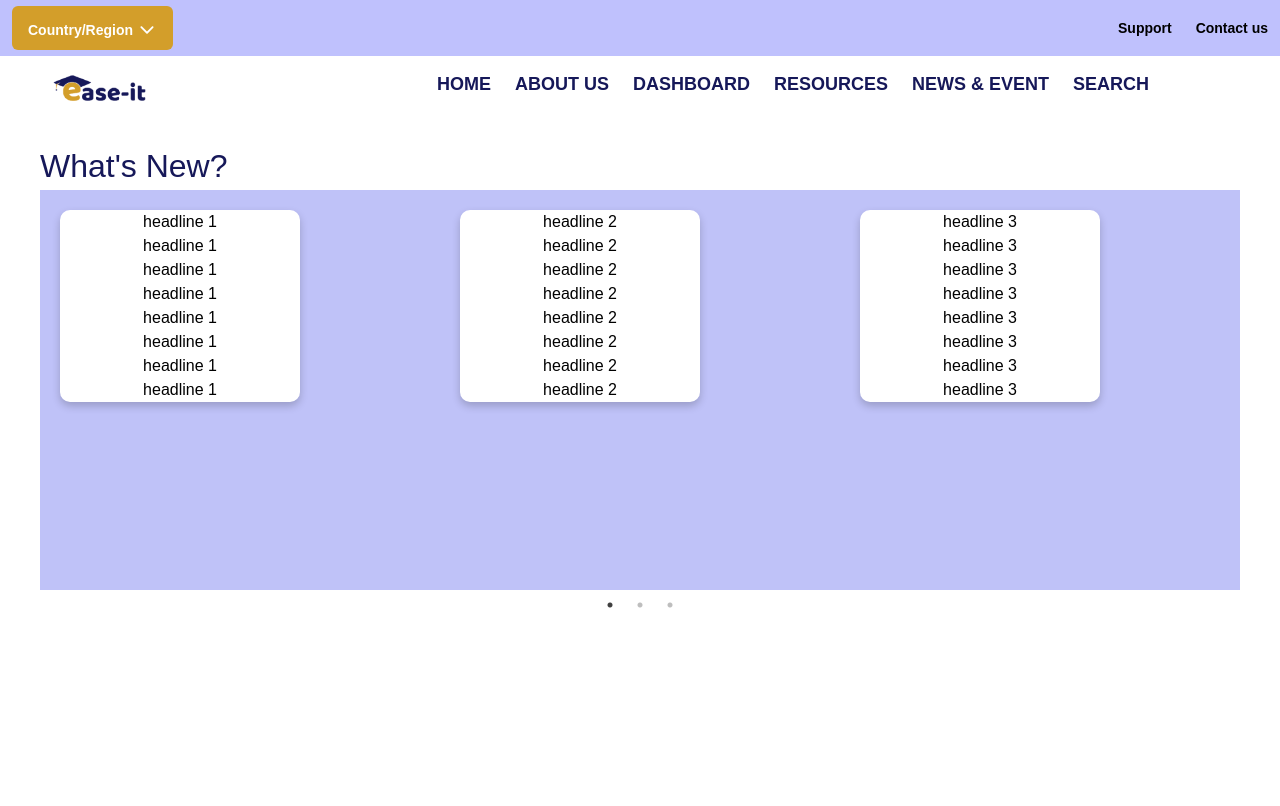
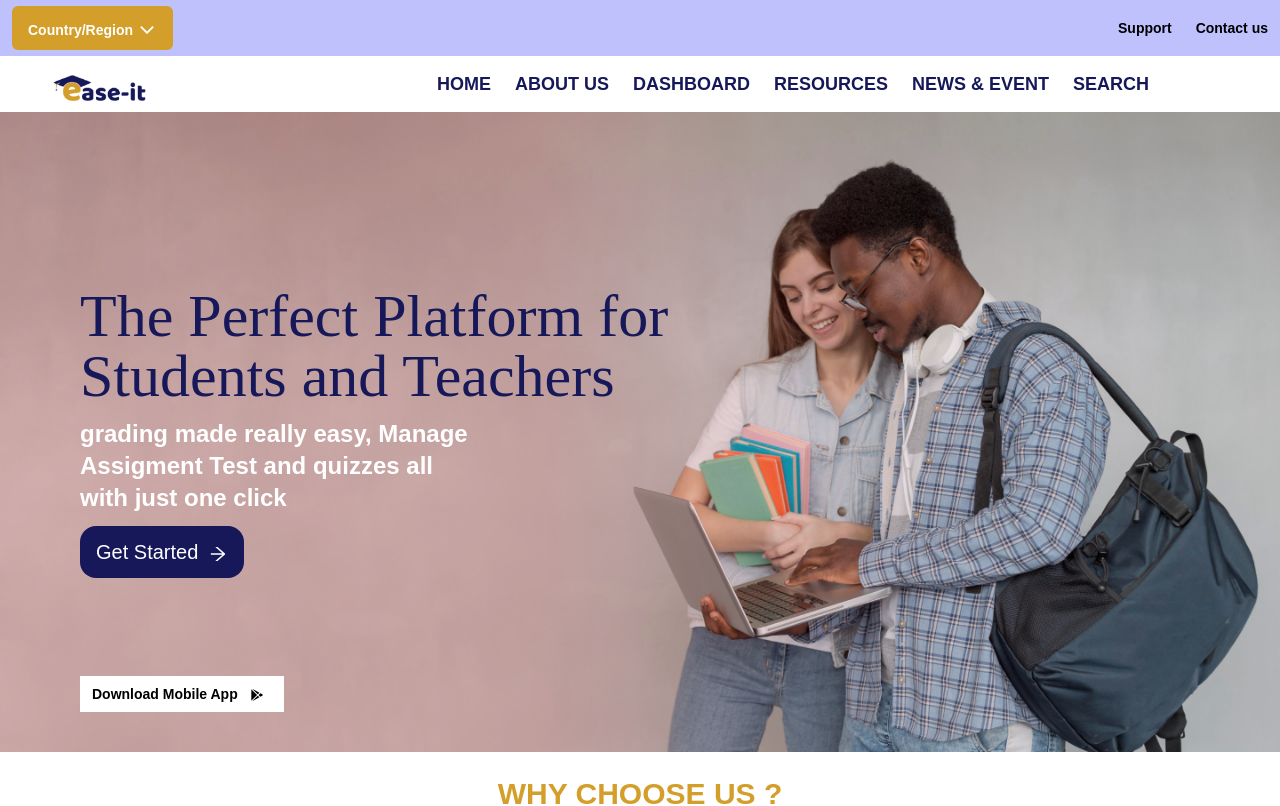
Before and after one commit to ease-it/ease-it-frontend, a React (Create React App) app: page / in a window 1280 px wide. Shown: the top 806 px of the page. Built offline with nearby package versions, Linux system fonts and the light colour scheme.

Commit message:
Added the redirects file to enable routing on netlify

```diff
--- a/package.json
+++ b/package.json
@@ -9,6 +9,8 @@
     "react": "^17.0.2",
     "react-dom": "^17.0.2",
     "react-icons": "^4.3.1",
+    "react-router": "^6.2.1",
+    "react-router-dom": "^6.2.1",
     "react-scripts": "5.0.0",
     "react-slick": "^0.28.1",
     "tailwind": "^4.0.0",
--- a/src/assets/css/components/CustomSlide.css
+++ b/src/assets/css/components/CustomSlide.css
@@ -18,3 +18,10 @@
     text-align: center;
     margin: auto;
 }
+
+@media (max-width:600px)
+{
+    .card{
+
+    }
+}
--- a/src/components/CustomSlide.js
+++ b/src/components/CustomSlide.js
@@ -4,15 +4,8 @@ import "../assets/css/components/CustomSlide.css"
 const CustomSlide = ({ title, ...props }) => {
     return (
         <div {...props}>
-            <div className='card'>
-                <h2 className='card-title'>{title}</h2>
-                <h2 className='card-title'>{title}</h2>
-                <h2 className='card-title'>{title}</h2>
-                <h2 className='card-title'>{title}</h2>
-                <h2 className='card-title'>{title}</h2>
-                <h2 className='card-title'>{title}</h2>
-                <h2 className='card-title'>{title}</h2>
-                <h2 className='card-title'>{title}</h2>
+            <div className='card block'>
+                <h2 className='card-title' >{title}</h2>
             </div>
 
 
--- a/src/components/GetStarted.js
+++ b/src/components/GetStarted.js
@@ -5,8 +5,8 @@ import '../assets/css/components/GetStarted.css'
 const GetStarted = () => {
     return (
         <>
-            <div className="get-started  w-full flex flex-col px-4 md:px-10 justify-center py-3  ">
-                <div className='md:px-10'>
+            <div className="get-started relative  lg:w-full flex flex-col px-4 lg:px-10 justify-center py-3  ">
+                <div className='lg:px-10'>
                     <div className="get-started-heading text-2xl md:text-6xl ">
                         <h2> The Perfect Platform for  </h2>
                         <h2>Students and Teachers</h2>
--- /dev/null
+++ b/src/containers/Protected.js
@@ -0,0 +1,17 @@
+import React from 'react'
+import { Route, Routes } from 'react-router'
+import UploadAssignment from '../pages/UploadAssignment'
+import UploadTest from '../pages/UploadTest'
+import Students from './Students'
+
+const Protected = () => {
+    return (
+        <Routes>
+            <Route path="/user/uploadassignment" element={<UploadAssignment/>} />
+            <Route path="/user/uploadtest" element={<UploadTest />} />
+            <Route path="/*" element={<Students/>} />
+        </Routes>
+    )
+}
+
+export default Protected
--- a/src/containers/Routing.js
+++ b/src/containers/Routing.js
@@ -1,15 +1,16 @@
 import React from 'react'
 import Home from '../pages/Home'
 import NewsEvent from '../pages/NewsEvent'
-
-
+import { Route,Routes } from 'react-router'
+import Protected from './Protected'
 
 const Routing = () => {
     return (
-        <div>
-            {/* <Home /> */}
-            <NewsEvent />
-        </div>
+        <Routes>
+            <Route path="/" element={<Home/>} />
+            <Route path="/NewsEvent" element={<NewsEvent/>} />
+            <Route path="/*" element={<Protected />} />
+        </Routes>
     )
 }
 
--- /dev/null
+++ b/src/containers/Students.js
@@ -0,0 +1,12 @@
+import React from 'react'
+import { Route,Routes } from 'react-router'
+import Attendance from '../pages/Attendance'
+const Students = () => {
+    return (
+       <Routes>
+            <Route path="/user/attendance" element={<Attendance/>} />
+       </Routes>
+    )
+}
+
+export default Students
--- a/src/index.css
+++ b/src/index.css
@@ -24,7 +24,7 @@ h1 {
 }
 
 .font-DM {
-    font-family: 'DM Serif Display', 'san-serif';
+    font-family: 'DM Serif Display', san-serif;
 }
 
 .primary-color-yellow--text {
--- a/src/index.js
+++ b/src/index.js
@@ -3,11 +3,14 @@ import ReactDOM from 'react-dom';
 import './index.css';
 import App from './App';
 import reportWebVitals from './reportWebVitals';
+import { BrowserRouter } from 'react-router-dom';
 
 ReactDOM.render(
+  <BrowserRouter>
   <React.StrictMode>
     <App />
-  </React.StrictMode>,
+  </React.StrictMode>
+  </BrowserRouter>,
   document.getElementById('root')
 );
 
--- a/src/pages/NewsEvent.js
+++ b/src/pages/NewsEvent.js
@@ -10,8 +10,8 @@ const NewsEvent = () => {
         dots: true,
         infinite: true,
         speed: 500,
-        slidesToShow: 3,
-        slidesToScroll: 3,
+        slidesToShow: 5,
+        slidesToScroll: 5,
         adaptiveHeight: true,
         arrows: true
     };
--- a/src/pages/uploadAssignment1.js
+++ b/src/pages/UploadAssignment.js
@@ -3,7 +3,7 @@ import HeaderNav from '../components/HeaderNav'
 import MainNav from '../components/MainNav'
 import UploadFile from '../components/UploadFile'
 
-const UploadAssignment1 = () => (
+const UploadAssignment = () => (
 
     <div>
         <HeaderNav />
@@ -15,4 +15,4 @@ const UploadAssignment1 = () => (
 )
 
 
-export default UploadAssignment1
+export default UploadAssignment
```
Also changed, not shown: 2 other files (tests, documents, lock files or other folders).
